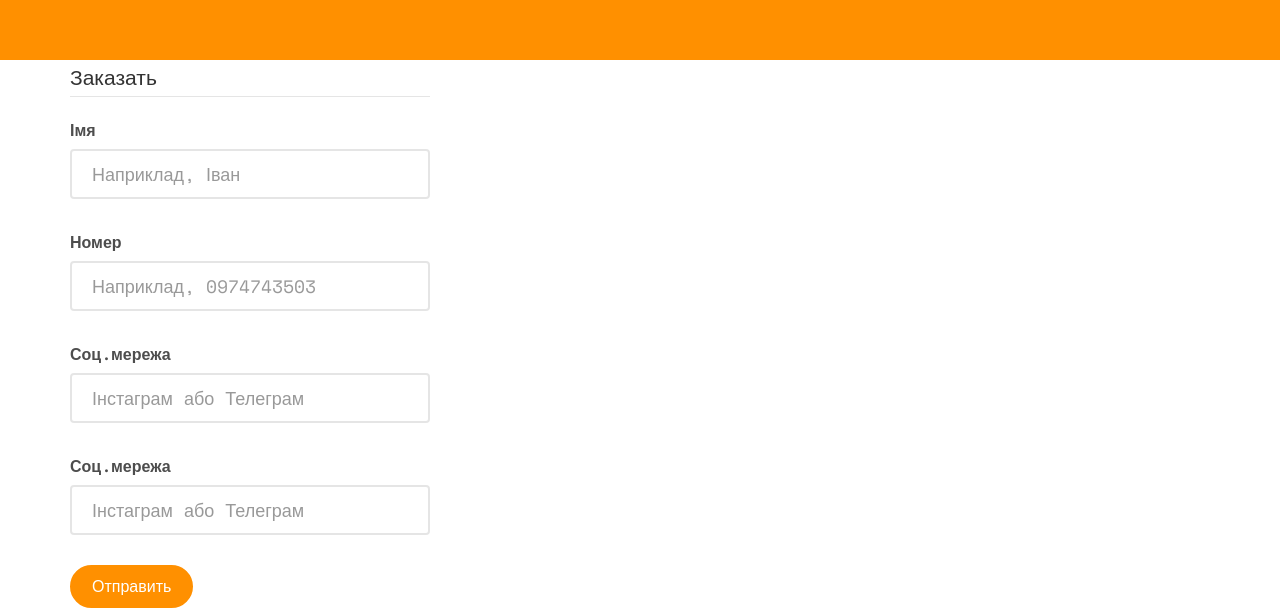
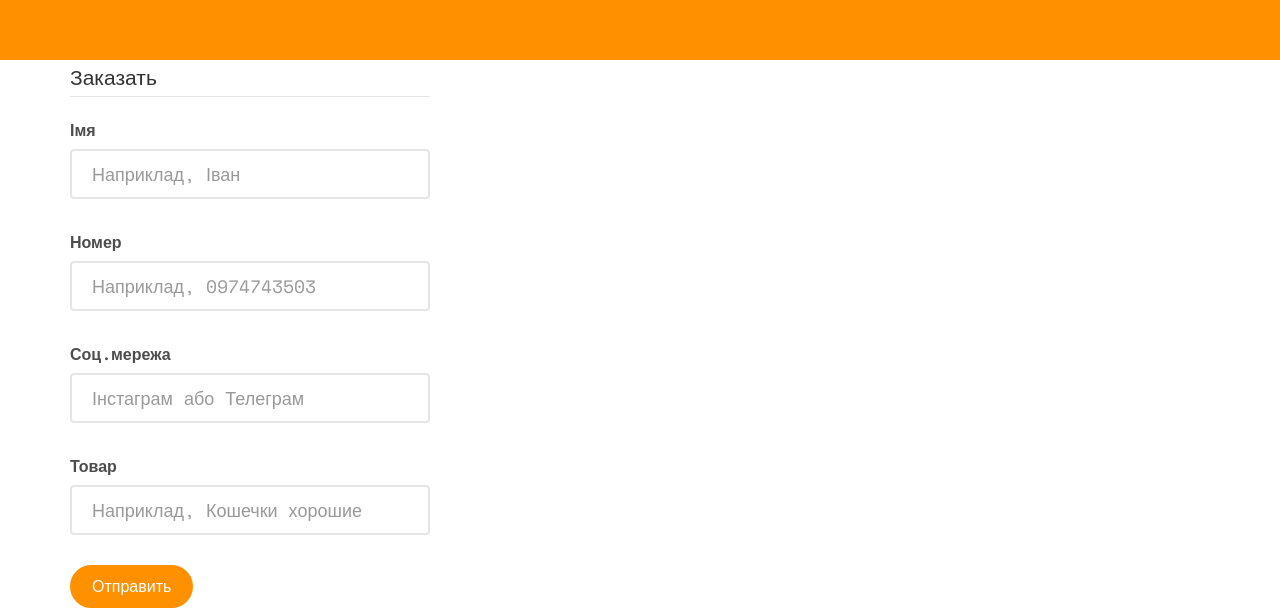
Before and after one commit to FaKun-2007/ChromaticAtlas, a plain HTML site: page index.html in a window 1280 px wide. Shown: the part 2998-3610 px from the top of the page. Drawn offline with nearby package versions, Linux system fonts and the light colour scheme; some packages are replaced by stand-ins of ours; no server answers; files whose address does not match are found by name.

Commit message:
index.html

```diff
--- a/index.html
+++ b/index.html
@@ -221,7 +221,7 @@
       		<form action="telegram.php" method="POST">
       			<legend>Заказать</legend>
 
-      			<div class="form-group">
+	<div class="form-group">
       				<label for="">Імя</label>
       				<input type="text" class="form-control" id="" name="user_name" placeholder="Наприклад, Іван">
       			</div>
@@ -236,8 +236,8 @@
       				<input type="text" class="form-control" id="" name="user_email" placeholder="Інстаграм або Телеграм">
       			</div>
 			<div class="form-group">
-      				<label for="">Соц.мережа</label>
-      				<input type="text" class="form-control" id="" name="user_picture" placeholder="Інстаграм або Телеграм">
+      				<label for="">Товар</label>
+      				<input type="text" class="form-control" id="" name="user_picture" placeholder="Наприклад, Кошечки хорошие">
       			</div>
 
       			<button type="submit" class="btn btn-primary">Отправить</button>
```
